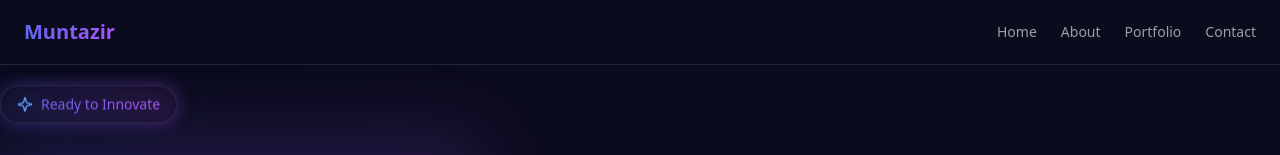
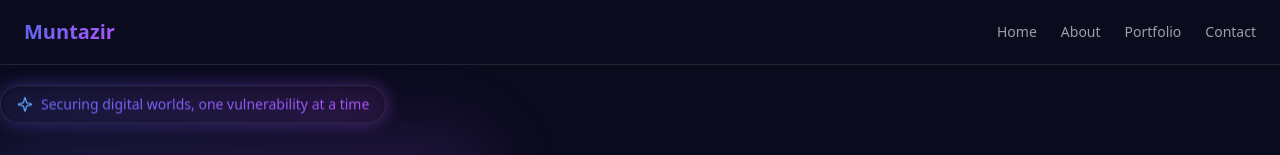
Before and after one commit to Muntazir-security/Website, a React (Vite) app: page /home in a window 1280 px wide. Shown: the top 155 px of the page. Built offline with nearby package versions, Linux system fonts and the light colour scheme.

Commit message:
Edit welcome screen text
Updated the welcome screen text to "Securing digital worlds, one vulnerability at a time."
[skip gpt_engineer]

```diff
--- a/src/pages/Home.tsx
+++ b/src/pages/Home.tsx
@@ -12,7 +12,7 @@ const StatusBadge = memo(() => (
       <div className="relative px-3 sm:px-4 py-2 rounded-full bg-black/40 backdrop-blur-xl border border-white/10">
         <span className="bg-gradient-to-r from-[#6366f1] to-[#a855f7] text-transparent bg-clip-text sm:text-sm text-[0.7rem] font-medium flex items-center">
           <Sparkle className="sm:w-4 sm:h-4 w-3 h-3 mr-2 text-blue-400" />
-          Ready to Innovate
+          Securing digital worlds, one vulnerability at a time
         </span>
       </div>
     </div>
```
